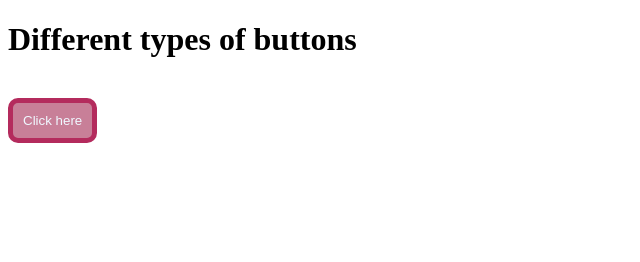
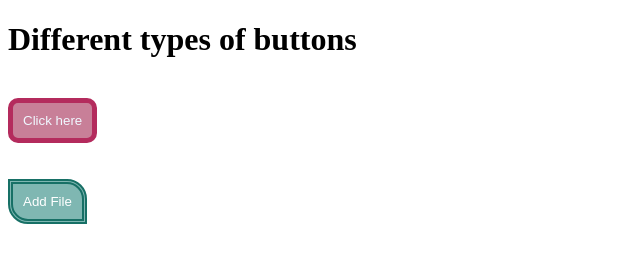
Before and after one commit to Samikshanikhare/CSS-Assi-2, a plain HTML site: page index.html in a window 1280 px wide. Shown: the whole page, without its empty margins (0-640 px from the left). Drawn offline with Linux system fonts and the light colour scheme.

Commit message:
2 button added

```diff
--- a/index.html
+++ b/index.html
@@ -11,6 +11,14 @@
             border-radius: 10px;
         }
 
+        .btn2{
+            border: double 5px #177066;
+            background-color: #7FB7B2;
+            color: white;
+            padding: 10px;
+            border-radius: 0px 20px 0px 20px;
+        }
+
 
     </style>
 </head>
@@ -18,6 +26,7 @@
     <h1>Different types of buttons</h1>
     <br>
     <button class="btn1">Click here</button>
-    <br><br>
+    <br><br><br>
+    <button class="btn2">Add File</button>
 </body>
 </html>
```
